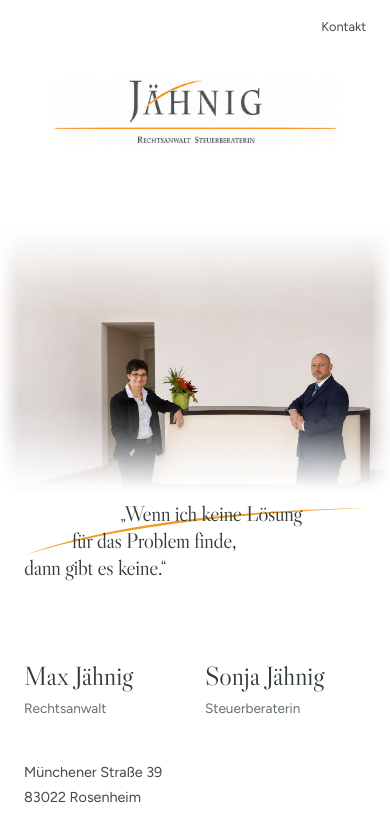
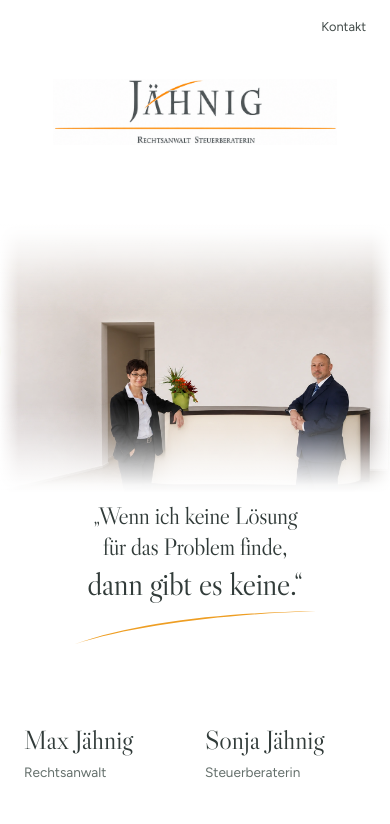
Before and after one commit to jaehnigjakob-sudo/Kanzlei.preview, a plain HTML site: page index.html in a window 390 px wide. Shown: the top 824 px of the page. Drawn offline with Linux system fonts and the light colour scheme.

Commit message:
Restore natural quote reading order and use original swoosh as a closing accent

```diff
--- a/index.html
+++ b/index.html
@@ -10,7 +10,7 @@
 <link rel="icon" href="data:,">
 <link rel="preload" href="assets/fonts/LibreCaslonDisplay-Regular.ttf" as="font" type="font/ttf" crossorigin>
 <link rel="preload" href="assets/fonts/Figtree-Variable.ttf" as="font" type="font/ttf" crossorigin>
-<link rel="stylesheet" href="styles.css?v=balanced-original-swoosh-3">
+<link rel="stylesheet" href="styles.css?v=quote-reading-flow-4">
 </head>
 <body class="home">
 <a class="skip" href="#inhalt">Zum Inhalt</a>
@@ -24,8 +24,7 @@
     <span id="kanzleifilm" class="anchor-alias" aria-hidden="true"></span>
     <div class="statement-photo"><img src="assets/kanzlei-empfang-retuschiert.webp" width="1672" height="941" alt="Sonja und Max Jähnig am Empfang der Kanzlei" fetchpriority="high"></div>
     <div class="statement-inner container">
-      <img class="quote-swoosh" src="assets/brand-swoosh.svg" width="1000" height="140" alt="" aria-hidden="true">
-      <blockquote><p><span class="quote-line">„Wenn ich keine Lösung </span><span class="quote-line">für das Problem finde, </span><span class="quote-line">dann gibt es keine.“</span></p></blockquote>
+      <blockquote><p><span class="quote-intro">„Wenn ich keine Lösung für das Problem finde,</span> <span class="quote-finish">dann gibt es keine.“<img class="quote-swoosh" src="assets/brand-swoosh.svg" width="1000" height="140" alt="" aria-hidden="true"></span></p></blockquote>
     </div>
   </section>
   <section class="contact container" id="kontakt" aria-labelledby="kontakt-title">
--- a/styles.css
+++ b/styles.css
@@ -32,14 +32,14 @@ h3{font-size:1.5rem}
    The side fade also removes a frame edge on very wide displays. */
 .statement-photo::after{content:'';position:absolute;inset:-1px;background:linear-gradient(180deg,#fff 0%,#fffffff5 4%,#ffffffbd 12%,#ffffff4d 23%,#ffffff00 34%,#ffffff00 67%,#ffffff40 77%,#ffffffb8 89%,#fffffff5 97%,#fff 100%),linear-gradient(90deg,#fff 0%,#ffffff00 5%,#ffffff00 95%,#fff 100%)}
 .statement-inner{position:relative;margin-top:-1rem;padding-block:1.5rem 3rem;isolation:isolate}
-/* Reuse the original artwork at its intrinsic 1000:140 ratio. */
-.quote-swoosh{position:absolute;left:0;top:2.25rem;display:block;width:100%;height:auto;z-index:-1;pointer-events:none}
-.statement blockquote{margin:0}
-.statement blockquote p{font-family:var(--heading);font-size:clamp(1.8rem,3.5vw,3rem);font-weight:400;line-height:1.2;letter-spacing:-.02em;color:var(--ink);margin:0}
-.quote-line{display:block;width:max-content;max-width:100%;white-space:nowrap;padding-block:.03em}
-.quote-line:nth-child(1){margin-left:52%}
-.quote-line:nth-child(2){margin-left:28%}
-.quote-line:nth-child(3){margin-left:6%}
+/* Keep the artwork unchanged and at its intrinsic 1000:140 ratio.
+   The complete sentence follows normal reading order; the curve accents
+   the final phrase without crossing any letters. */
+.statement blockquote{max-width:58rem;margin:0 auto;text-align:center}
+.statement blockquote p{font-family:var(--heading);font-size:clamp(1.5rem,3vw,2.5rem);font-weight:400;line-height:1.3;letter-spacing:-.02em;color:var(--ink);margin:0;text-wrap:balance}
+.quote-intro{display:block}
+.quote-finish{position:relative;display:inline-block;max-width:100%;margin-top:.1em;padding-bottom:1.3em;font-size:clamp(2rem,4.2vw,3.5rem);line-height:1.18;isolation:isolate}
+.quote-swoosh{position:absolute;left:-6%;bottom:0;display:block;width:112%;max-width:none;height:auto;z-index:-1;pointer-events:none}
 .anchor-alias{position:absolute;top:0}
 .contact{display:grid;grid-template-columns:1.7fr 1fr 1.2fr;align-items:end;gap:3rem;padding-block:4rem 6rem}
 .identity{display:grid;gap:2rem}
@@ -102,11 +102,6 @@ h3{font-size:1.5rem}
  .statement-photo{height:auto;aspect-ratio:16/11;margin-top:0}
  .statement-photo img{object-position:center 57%}
  .statement-inner{margin-top:0;padding-block:.5rem 2rem}
- .statement blockquote p{font-size:clamp(1.25rem,5.5vw,2rem);line-height:1.2}
- .quote-line:nth-child(1){margin-left:28%}
- .quote-line:nth-child(2){margin-left:14%}
- .quote-line:nth-child(3){margin-left:0}
- .quote-swoosh{left:0;top:1rem;width:100%}
  .contact{grid-template-columns:1fr;gap:2rem;padding-block:3rem 4rem}
  .identity{grid-template-columns:1fr 1fr;gap:1.25rem;margin-bottom:.5rem}
  .identity h3{font-size:1.65rem}
```
Also changed, not shown: datenschutz.html (+1 -1 lines), impressum.html (+1 -1 lines).
